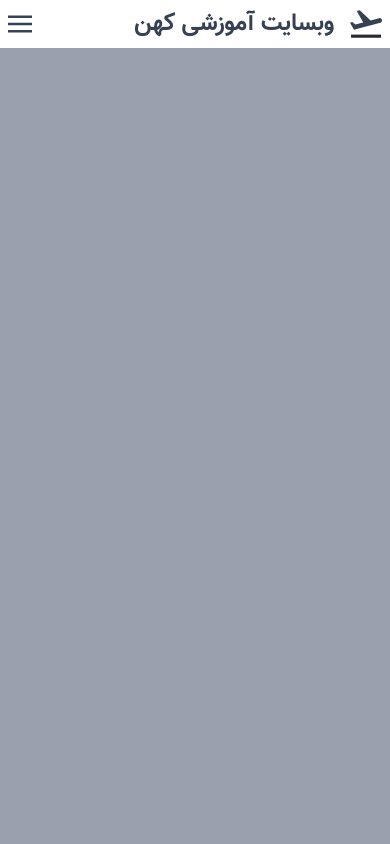
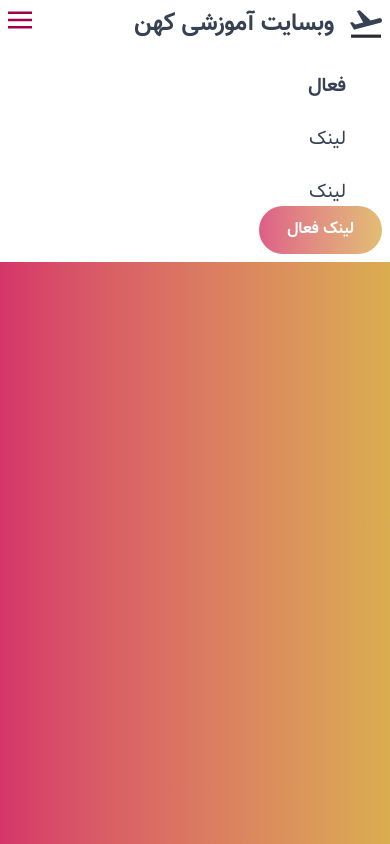
Before and after one commit to Andromeda-T/tw-land-page, a website: page index.html in a window 390 px wide. Drawn offline with Linux system fonts and the light colour scheme.

Commit message:
add responsive to the nav bar and add navbar toggle using js

```diff
--- a/index.html
+++ b/index.html
@@ -14,11 +14,11 @@
     </style>
 </head>
 
-<body class="bg-gray-400 text-gray-700">
+<body class=" text-gray-700 bg-gradient-to-r  from-[#d53569] to-[#daad51]">
     <!-- class="bg-gradient-to-r  from-[#d53569] to-[#daad51]" -->
 
-    <nav class="p-2 bg-white">
-        <div class="flex justify-between items-center container mx-auto">
+    <nav class="bg-white flex">
+        <div class="flex flex-wrap justify-between items-center container mx-auto p-2">
             <div class="flex items-center">
                 <svg class="h-8 fill-current ml-4" xmlns="http://www.w3.org/2000/svg" viewBox="0 0 512.005 512.005">
                     <rect fill="#2a2a31" x="16.539" y="425.626" width="479.767" height="50.502"
@@ -29,21 +29,43 @@
                 </svg>
                 <h2 class="font-bold lg:text-4xl text-2xl">وبسایت آموزشی کهن</h2>
             </div>
-            <ul class="hidden lg:flex space-x-7 items-center text-[1.2rem]">
-                <li class="font-bold">فعال</li>
-                <li>لینک</li>
-                <li>لینک</li>
-                <li class="text-white font-bold bg-gradient-to-r opacity-[.8] cursor-pointer hover:scale-104 hover:underline underline-offset-[.46rem] transition-all ease-in-out duration-300  from-[#d53569] to-[#daad51] px-7 py-3 rounded-3xl ">لینک
-                    فعال</li>
-            </ul>
-            <button class="lg:hidden block">
-                <svg class="fill-current h-6 w-6" viewBox="0 0 20 20" xmlns="http://www.w3.org/2000/svg">
-                    <title>منو</title>
-                    <path d="M0 3h20v2H0V3zm0 6h20v2H0V9zm0 6h20v2H0v-2z"></path>
-                </svg>
-            </button>
+            <div class="w-full lg:w-auto lg:flex lg:items-center" id="nav-content">
+                <ul class="flex flex-col text-[1.2rem] lg:flex-row space-y-6 lg:space-y-0 pt-8 lg:pt-0">
+                    <li class="font-bold mr-9">فعال</li>
+                    <li class="mr-9">لینک</li>
+                    <li class="mr-9">لینک</li>
+                </ul>
+                <button
+                    class="text-white lg:mr-9 font-bold bg-gradient-to-r opacity-[.8] cursor-pointer hover:scale-104 hover:underline underline-offset-[.46rem] transition-all ease-in-out duration-300  from-[#d53569] to-[#daad51] px-7 py-3 rounded-3xl ">
+                    لینک
+                    فعال
+                </button>
+            </div>
+
         </div>
+        <button class="lg:hidden flex py-2 px-2 sm:px-6 text-pink-800 hover:text-gray-600" id="nav-toggle">
+            <svg class="fill-current h-6 w-6" viewBox="0 0 20 20" xmlns="http://www.w3.org/2000/svg">
+                <title>منو</title>
+                <path d="M0 3h20v2H0V3zm0 6h20v2H0V9zm0 6h20v2H0v-2z"></path>
+            </svg>
+        </button>
     </nav>
+
+    <script>
+        /*Toggle dropdown list*/
+        /*https://gist.github.com/slavapas/593e8e50cf4cc16ac972afcbad4f70c8*/
+
+        var navMenuDiv = document.getElementById("nav-content");
+        var navMenu = document.getElementById("nav-toggle");
+
+        navMenu.addEventListener('click', function (e) {
+            if (navMenuDiv.classList.contains("hidden")) {
+                navMenuDiv.classList.remove("hidden");
+            } else {
+                navMenuDiv.classList.add("hidden");
+            }
+        });
+    </script>
 </body>
 
 
```
Also changed, not shown: src/main.css.
